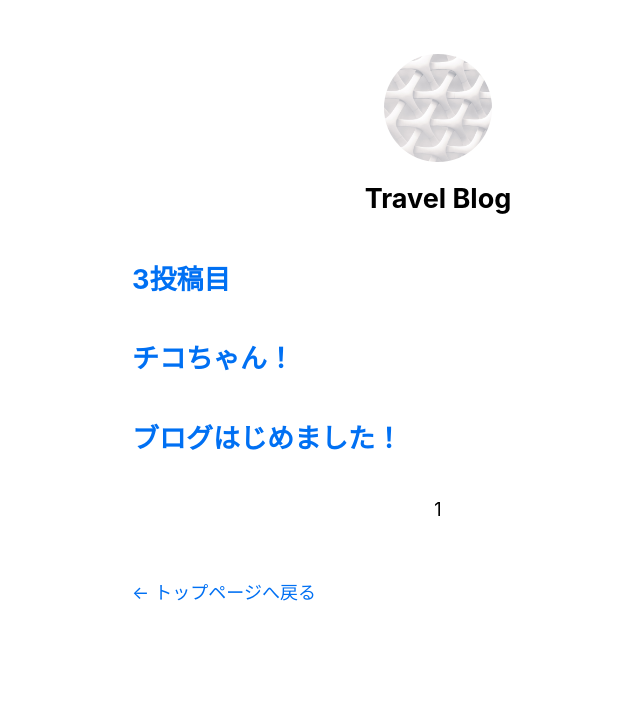
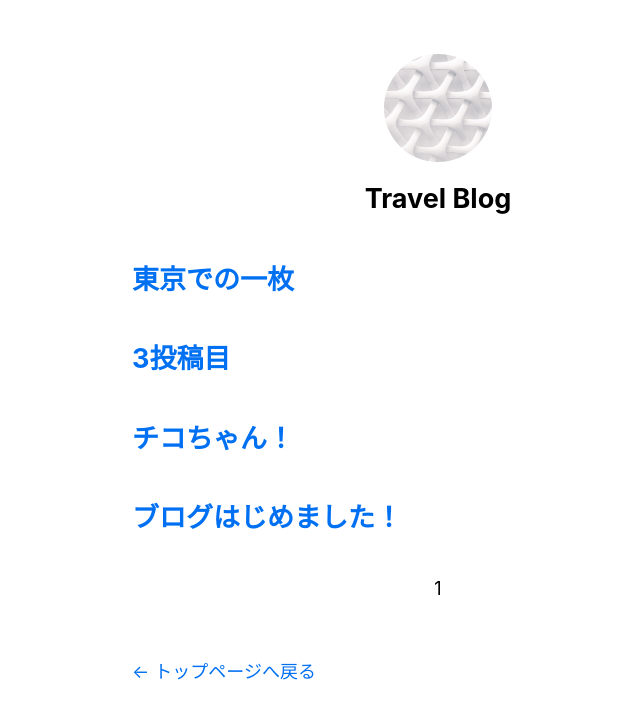
Before and after one commit to jungle379/Travel_Blog, a Next.js app: page /archive/1 in a window 1280 px wide. Shown: the top 718 px of the page, without its empty margins (202-842 px from the left). Built offline with nearby package versions, Linux system fonts and the light colour scheme.

Commit message:
change-archives

```diff
--- a/pages/archive/[page].js
+++ b/pages/archive/[page].js
@@ -3,6 +3,7 @@ import Link from "next/link"
 import Layout from "../../components/Layout"
 import Pager from "../../components/Pager"
 import { getSortedPostsData, listContentFiles } from "../../lib/posts"
+
 
 const COUNT_PER_PAGE = 10
 
@@ -11,10 +12,10 @@ export default function Archive(props) {
   return (
     <Layout title="アーカイブ">
       {posts.map((post) => <div
-        key={post.slug}
+        key={post.id}
         className="post-teaser"
       >
-        <h2><Link href="/posts/[id]" as={`/posts/${post.slug}`}><a>{post.title}</a></Link></h2>
+        <h2><Link href="/posts/[id]" as={`/posts/${post.id}`}><a>{post.title}</a></Link></h2>
         <div><span>{post.published}</span></div>
       </div>)}
       <Pager
--- a/pages/posts/[id].js
+++ b/pages/posts/[id].js
@@ -3,6 +3,7 @@ import { getAllPostIds, getPostData } from '../../lib/posts'
 import Head from 'next/head'
 import Date from '../../components/date'
 import utilStyles from '../../styles/utils.module.css'
+import Link from "next/link"
 
 export default function Post({ postData }) {
   return (
@@ -16,6 +17,7 @@ export default function Post({ postData }) {
           <Date dateString={postData.date} />
         </div>
         <div dangerouslySetInnerHTML={{ __html: postData.contentHtml }} />
+        <div><Link href="/archive/[page]" as="/archive/1"><a>アーカイブへ戻る</a></Link></div>
       </article>
     </Layout>
   )
--- /dev/null
+++ b/posts/tokyo.md
@@ -0,0 +1,6 @@
+---
+title: '東京での一枚'
+date: '2021-02-20'
+---
+
+旅行写真ではありませんが、東京での一枚をアップします。立派な建物だなぁ〜〜
```
